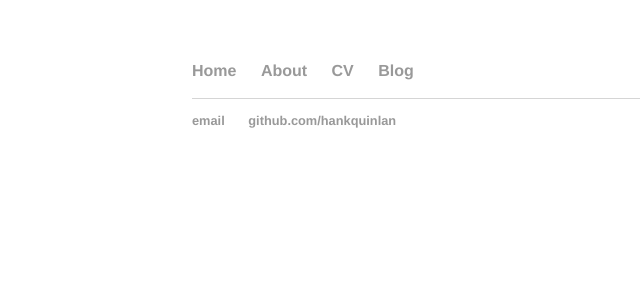
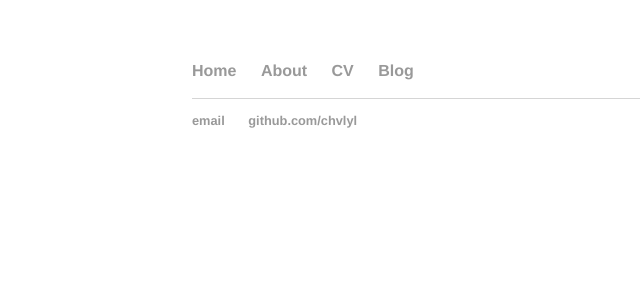
Before and after one commit to chvlyl/chvlyl.github.io, a Jekyll site: the page built from cv/index.md, in a window 1280 px wide. Shown: the top 300 px of the page, without its empty margins (0-640 px from the left). Built offline with Jekyll 4.4.1, drawn with Linux system fonts in a browser that asks for light colours.

Commit message:
Update default.html

```diff
--- a/_layouts/default.html
+++ b/_layouts/default.html
@@ -25,8 +25,8 @@
 
   <footer>
    <ul>
-   <li><a href="mailto:hankquinlanhub@gmail.com">email</a></li>
-   <li><a href="https://github.com/hankquinlan">github.com/hankquinlan</a></li>
+   <li><a href="mailto:chvlyl@gmail.com">email</a></li>
+   <li><a href="https://github.com/chvlyl">github.com/chvlyl</a></li>
    </ul>
   </footer>
   </body>
```
